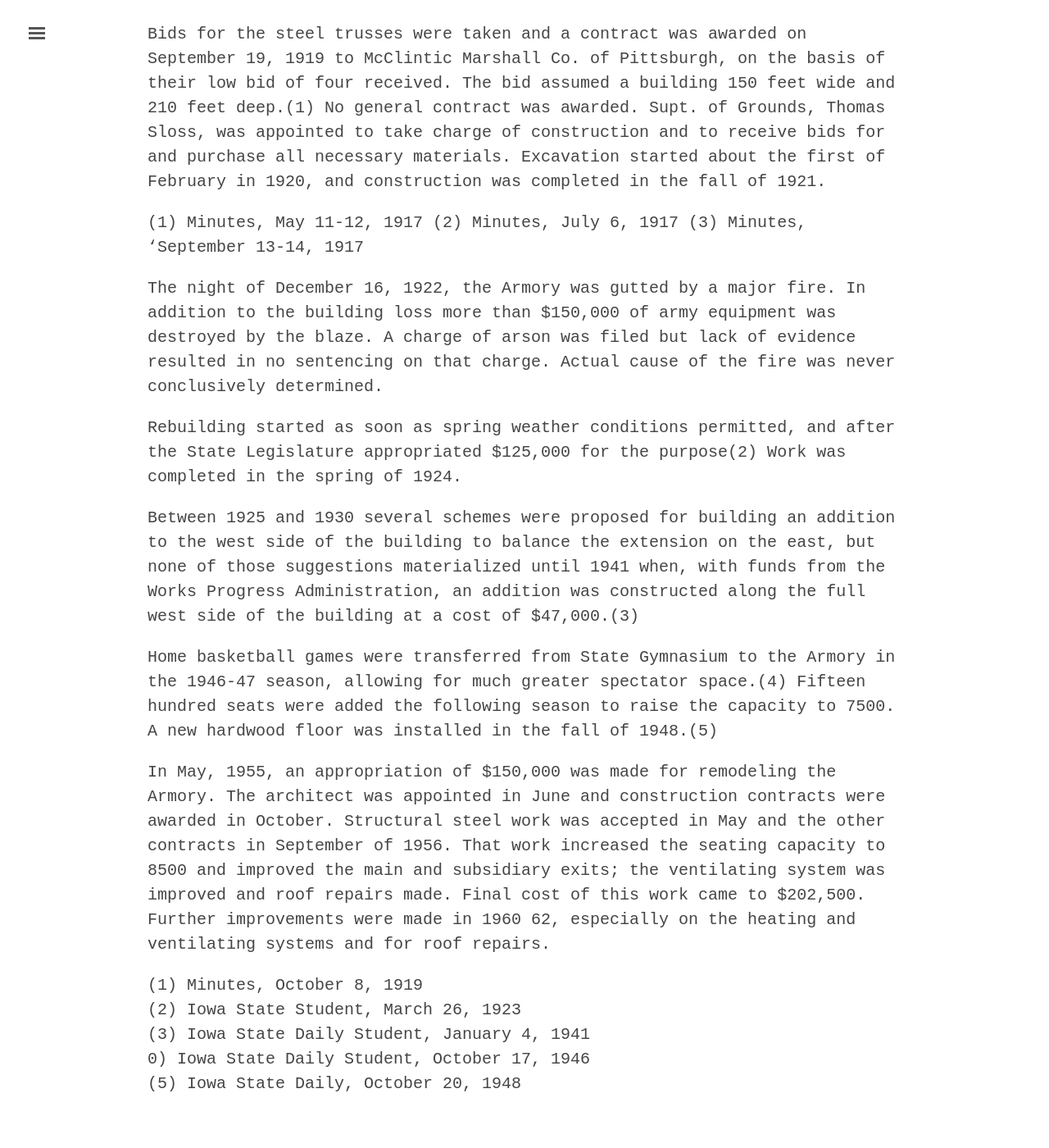
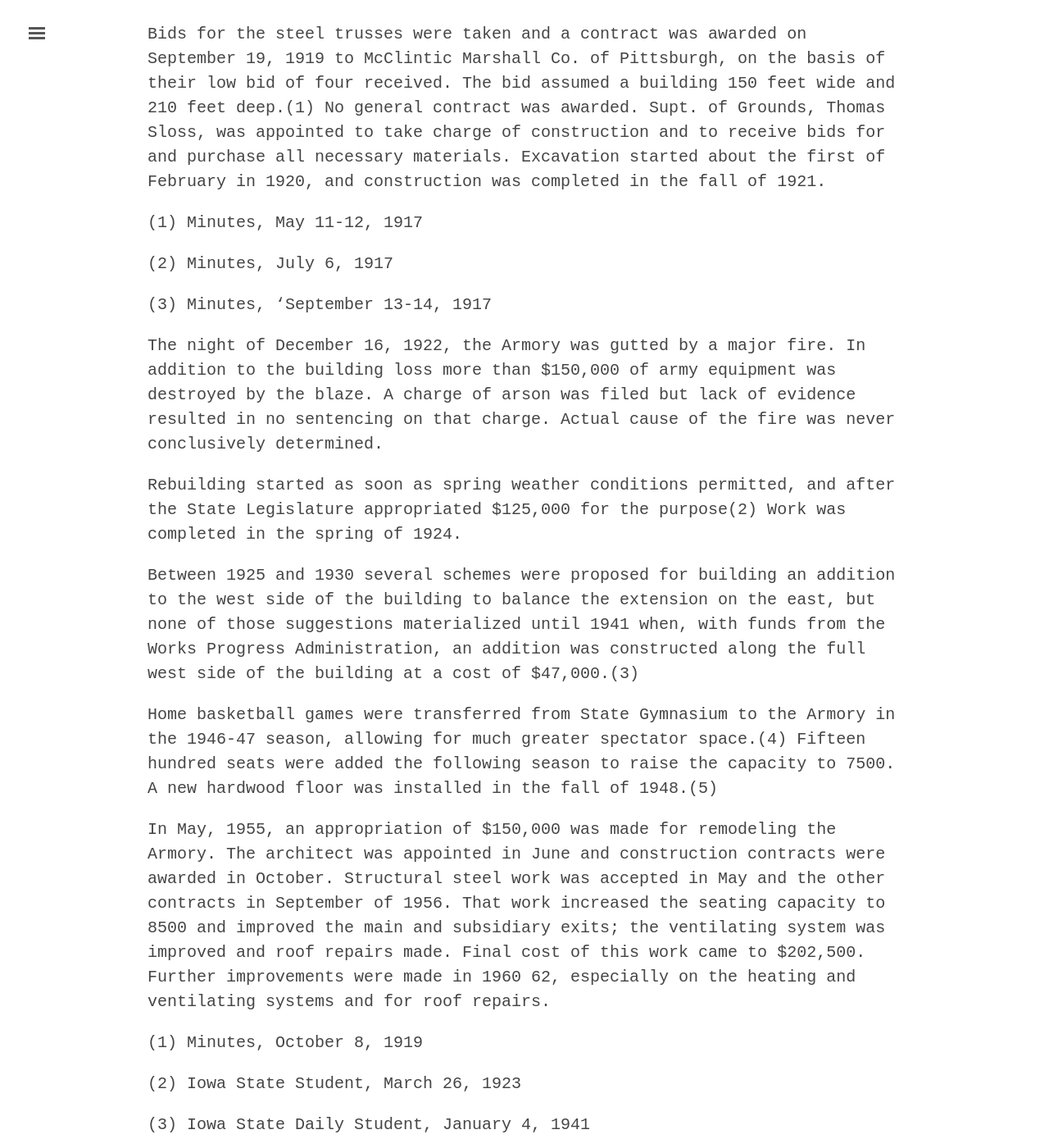
Before and after one commit to emanderson811/day-edition, a Jekyll site: the page built from _texts/buildings/014day-armory.md, in a window 1280 px wide and 1400 px high, scrolled down 1902 px. Shown: the whole window at 82% size. Built offline with Jekyll 4.4.1, drawn with Linux system fonts in a browser that asks for light colours; some of the changed text lies outside the part shown.

Commit message:
Update 014day-armory.md

```diff
--- a/_texts/buildings/014day-armory.md
+++ b/_texts/buildings/014day-armory.md
@@ -34,7 +34,9 @@
 Bids for the steel trusses were taken and a contract was awarded on September 19, 1919 to McClintic Marshall Co. of Pittsburgh, on the basis of their low bid of four received. The bid assumed a building 150 feet wide and 210 feet deep.(1) No general contract was awarded. Supt. of Grounds, Thomas Sloss, was appointed to take charge of construction and to receive bids for and purchase all necessary materials. Excavation started about the first of February in 1920, and construction was completed in the fall of 1921.
 
 (1) Minutes, May 11-12, 1917
+
 (2) Minutes, July 6, 1917
+
 (3) Minutes, 'September 13-14, 1917
 
 The night of December 16, 1922, the Armory was gutted by a major fire. In addition to the building loss more than $150,000 of army equipment was destroyed by the blaze. A charge of arson was filed but lack of evidence resulted in no sentencing on that charge. Actual cause of the fire was never conclusively determined.
@@ -50,7 +52,11 @@
 In May, 1955, an appropriation of $150,000 was made for remodeling the Armory. The architect was appointed in June and construction contracts were awarded in October. Structural steel work was accepted in May and the other contracts in September of 1956. That work increased the seating capacity to 8500 and improved the main and subsidiary exits; the ventilating system was improved and roof repairs made. Final cost of this work came to $202,500. Further improvements were made in 1960 62, especially on the heating and ventilating systems and for roof repairs.
 
 (1)  Minutes,  October  8,  1919
+
 (2)  Iowa State Student, March 26,  1923
+
 (3)  Iowa State Daily Student, January 4,  1941
-0)  Iowa State Daily Student,  October 17,  1946
+
+(4)  Iowa State Daily Student,  October 17,  1946
+
 (5)  Iowa State Daily,  October  20, 1948
```
